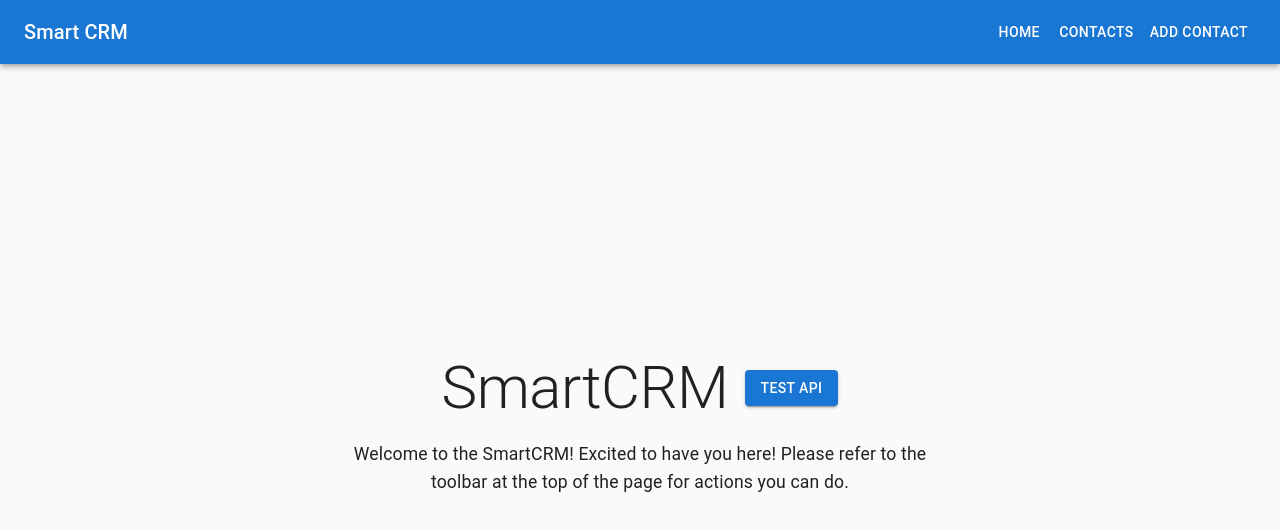
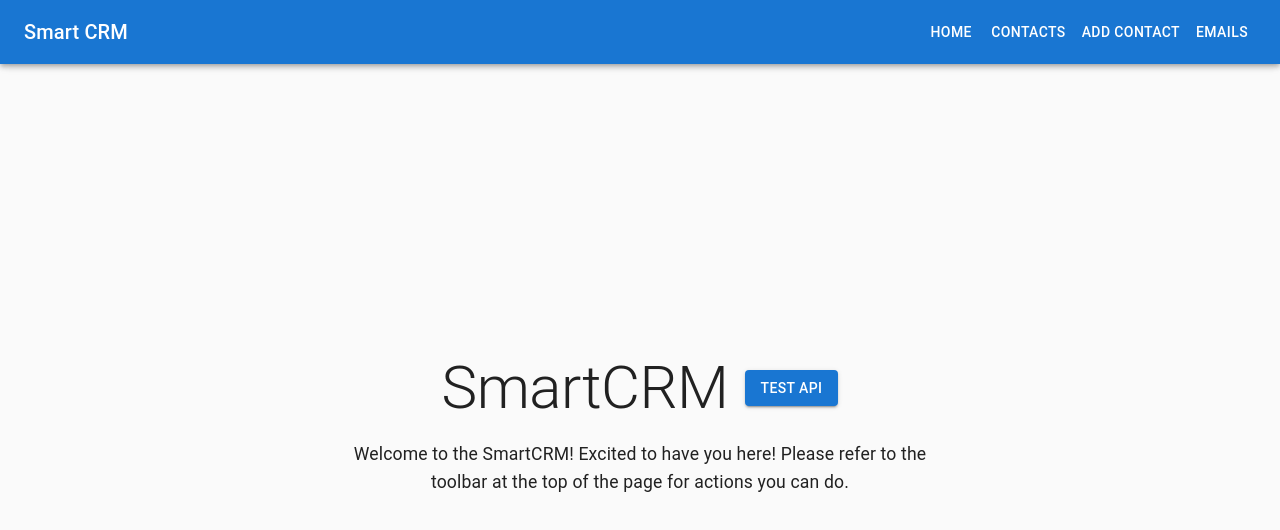
Before and after one commit to MihirMishra23/SmartCRM, a React (Vite) app in the folder frontend-react/: page / in a window 1280 px wide. Shown: the top 530 px of the page. Built offline with nearby package versions, Linux system fonts and the light colour scheme.

Commit message:
feat(ui): Added emails page to appbar

```diff
--- a/frontend-react/src/App.tsx
+++ b/frontend-react/src/App.tsx
@@ -3,6 +3,7 @@ import { AppBar, Toolbar, Typography, Container, Button, Box } from '@mui/materi
 import AddContact from './components/AddContact';
 import ContactList from './components/ContactList';
 import Homepage from './components/Homepage';
+import EmailList from './components/EmailList';
 
 function App() {
   return (
@@ -20,6 +21,9 @@ function App() {
           </Button>
           <Button color="inherit" component={Link} to="/add-contact">
             Add Contact
+          </Button>
+          <Button color="inherit" component={Link} to="/emails">
+            Emails
           </Button>
         </Toolbar>
       </AppBar>
@@ -42,6 +46,7 @@ function App() {
           <Route path="/" element={<Homepage />} />
           <Route path="/contacts" element={<ContactList />} />
           <Route path="/add-contact" element={<AddContact />} />
+          <Route path="/emails" element={<EmailList />} />
         </Routes>
       </Container>
     </Router>
```
